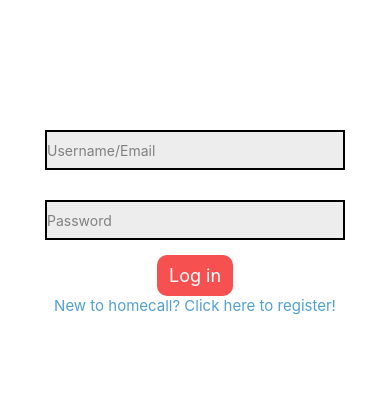
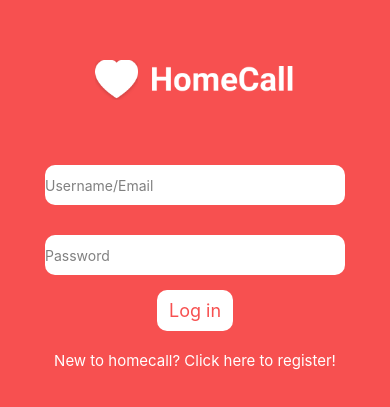
Before and after one commit to ABC-Squared/Asynchronous-Telemedicine, a React Native app in the folder homecall/: screen /Login in a window 390 px wide. Shown: the part 207-614 px from the top of the page. Built offline with nearby package versions, Linux system fonts and the light colour scheme; no server answers.

Commit message:
customize appt screen

```diff
--- a/homecall/components/Appointment.js
+++ b/homecall/components/Appointment.js
@@ -6,7 +6,9 @@ const Appointment = (props) => {
     return (
         <View style={styles.item}>
             <View style={styles.itemText}>
+                {/* Appointment Name */}
                 <Text>{props.text}</Text>
+                <Text>{props.date.toString()}</Text>
             </View>
             <View style={styles.chatButton}></View>
         </View>
--- a/homecall/screens/Home.js
+++ b/homecall/screens/Home.js
@@ -6,6 +6,11 @@ import { db } from '../firebase/firebase';
 function HomeScreen() {
 
   const [appointment, setAppointment] = useState([]);
+
+  function convertToDate(seconds){
+    const normalDate = new Date(seconds).toLocaleString('en-GB',{timeZone:'UTC'})
+    return normalDate
+  }
   useEffect(() => {
     const ref = db.collection('appointments');
     ref.onSnapshot((query) => {
@@ -19,13 +24,14 @@ function HomeScreen() {
         setAppointment(objs);
       });
   }, [])
+  // console.log("this is appt", appointment.apptDate.seconds.toDate)
   return (
     <View style={styles.container}>
        <View style={styles.upcomingWrapper}>
           <Text style={styles.sectionTitle}>Upcoming Appointments</Text>
           <View style={styles.upcomingItems}>
             {appointment.map((obj) => (
-              <Appointment text={obj.name} />
+              <Appointment text={obj.name} date={convertToDate(obj.apptDate.seconds)} />
             ))}
       </View>
       </View>
--- a/homecall/screens/LoginScreen.js
+++ b/homecall/screens/LoginScreen.js
@@ -1,4 +1,4 @@
-import { StyleSheet, Text, TextInput, View, TouchableOpacity, Alert} from 'react-native';
+import { StyleSheet, Text, TextInput, View, TouchableOpacity, Alert, Image} from 'react-native';
 import React from 'react';
 import {signIn} from '../firebase/firebaseMethods';
 import { useState } from 'react';
@@ -19,6 +19,8 @@ const LoginScreen = ({navigation}) => {
 
     return(
         <View style={styles.loginContainer}>
+
+        <Image style={styles.logoContainer} source={require(`../assets/homecalllogo.png`)} />
 
           {/* Username field */}
           <TextInput
@@ -68,16 +70,15 @@ const styles = StyleSheet.create({
         alignItems: 'center',
         flex: 1,
         justifyContent: 'center',
-        backgroundColor: "white"
+        backgroundColor: "#F75050"
     },
     loginTextInput: {
         margin: 15,
         height: 40,
-        borderColor: 'black',
         opacity: 10,
-        borderWidth: 2,
-        backgroundColor: "#ededed",
-        width: 300
+        backgroundColor: "#ffff",
+        width: 300,
+        borderRadius: 10
     },
     textInput: {
       backgroundColor: "#ffff",
@@ -137,18 +138,24 @@ const styles = StyleSheet.create({
     },
     loginButtonStyle : {
         elevation: 8,
-        backgroundColor: "#F75050",
+        backgroundColor: "white",
         borderRadius: 10,
         paddingVertical: 10,
         paddingHorizontal: 12
     },
     loginButtonText : {
         fontSize: 18,
-        color: "#fff",
+        color: "#F75050",
         alignSelf: "center",
     },
     registerButtonStyle : {
+        marginTop: 20,
         fontSize: 15,
-        color: '#51A0D5'
+        color: '#ffff'
+    },
+    logoContainer : {
+      width: 200,
+      height: 40,
+      marginBottom: 50
     }
   });
```
Also changed, not shown: homecall/assets/homecalllogo.png (added).
